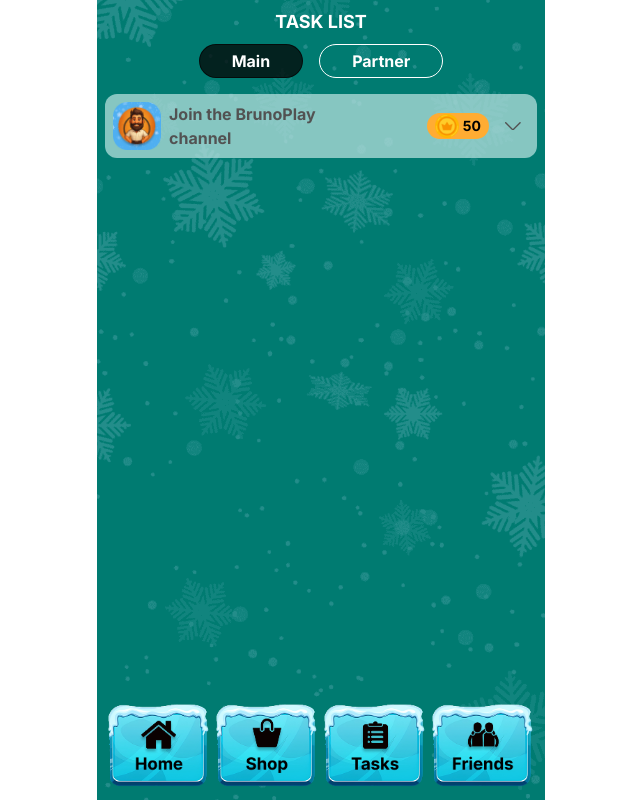
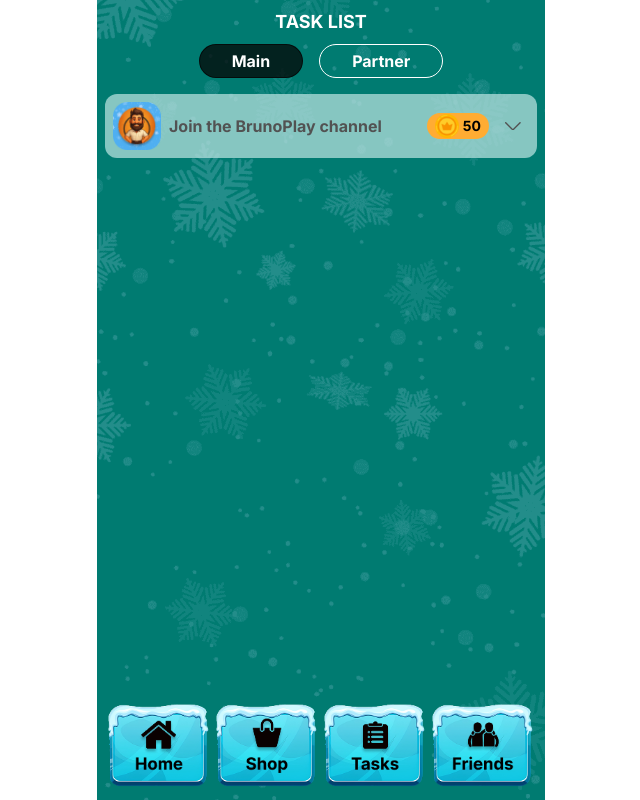
Before and after one commit to abbos-21/brunoplay-front-v2, a Vue app: page /tasks/main in a window 1280 px wide. Shown: the whole page, without its empty margins (319-959 px from the left). Built offline with nearby package versions, Linux system fonts and the light colour scheme.

Commit message:
commit 3

```diff
--- a/src/views/tasks/TasksMainView.vue
+++ b/src/views/tasks/TasksMainView.vue
@@ -8,12 +8,12 @@ import { CoinImage, TaskImage } from '@/assets/images'
     <div
       class="bg-[rgba(179,223,220,0.75)] rounded-xl flex justify-between items-center p-2 text-neutral-600"
     >
-      <div class="flex gap-2 items-center max-w-3/5">
+      <div class="flex gap-2 items-center">
         <img :src="TaskImage" class="w-12" alt="task-image" />
         <h1 class="font-bold">Join the BrunoPlay channel</h1>
       </div>
 
-      <div class="flex gap-4 items-center px-2">
+      <div class="flex gap-4 items-center px-2 shrink-0">
         <div class="flex gap-1 items-center rounded-full bg-[#FFAC33] px-2 py-px text-black">
           <img :src="CoinImage" class="w-6" alt="coin-image" />
           <span class="font-bold text-sm">50</span>
```
